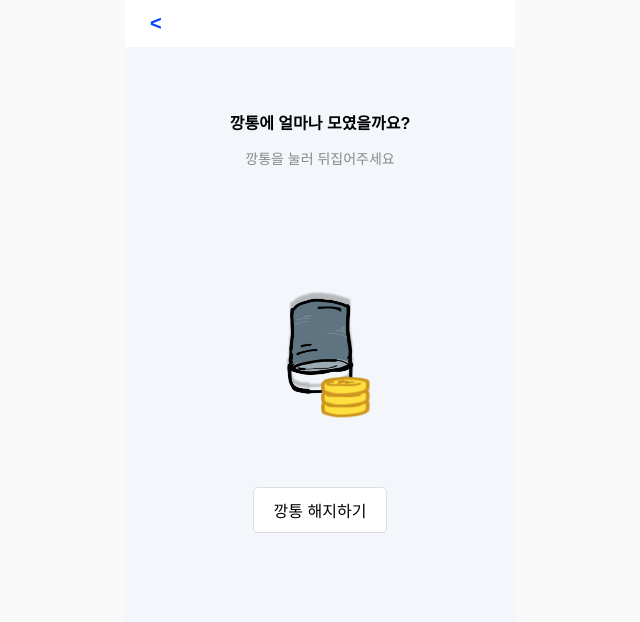
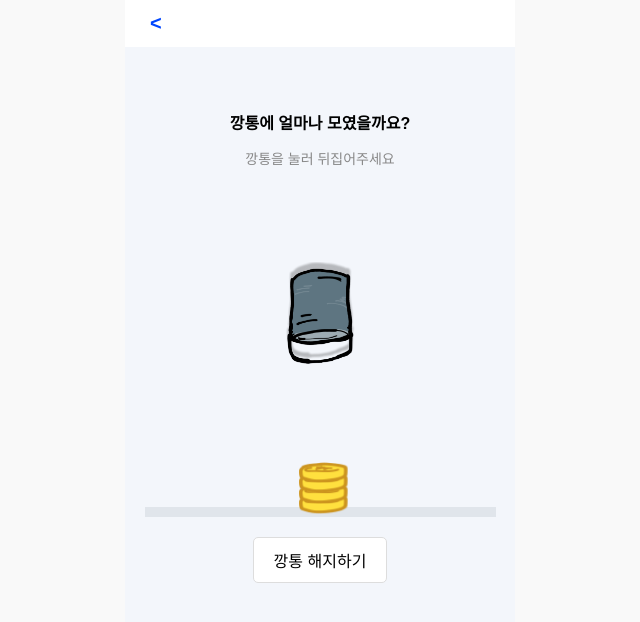
Before and after one commit to Jyebin/shinhan_team2_SOL_the_front, a React (Create React App) app: page /MyCanPage in a window 1280 px wide. Both pictures are taken after a click on the element 640 px from the left and 344 px from the top of the page. Shown: the top 622 px of the page, without its empty margins (320-960 px from the left). Built offline with nearby package versions, Linux system fonts and the light colour scheme; a web font is replaced by a local one.

Commit message:
design: Change position
- 깡통, 동전 위치 변경
- CSS 마무리

```diff
--- a/src/assets/myCan/MyCanPage.css
+++ b/src/assets/myCan/MyCanPage.css
@@ -25,7 +25,7 @@ body {
     display: flex;
     justify-content: center;
     align-items: center;
-    margin: 70px 0;
+    margin: 40px 0 70px 0;
     perspective: 1000px;
     position: relative; /* 동전이 깡통 안에서 시작되도록 relative 설정 */
 }
@@ -57,6 +57,8 @@ body {
     animation: floating 3s ease-in-out infinite;
     transition: transform 0.6s ease-in-out;
     transform-origin: center;
+
+    z-index: 1;
 }
 
 .bucket-image.flipped {
@@ -64,26 +66,16 @@ body {
     transform: rotateX(-180deg);
 }
 
-.coins-container {
-    position: absolute;
-    top: 0;
-    left: 50%;
-    width: 100%;
-    height: 100%;
-    transform: translateX(-50%); /* 동전이 깡통 중앙에서 시작되도록 설정 */
-    overflow: visible; /* 동전이 깡통 바깥으로 떨어지도록 설정 */
-}
-
 .coin {
     width: 50px;
     position: absolute; /* 동전의 위치를 절대적으로 설정 */
-    animation: drop 1s ease forwards;
-    transform-origin: top;
+    animation: drop 0.5s ease forwards;
+    z-index: -1;
 }
 
 @keyframes drop {
     0% {
-        transform: translateY(-200px) scale(0.8); /* 동전이 위에서 떨어지기 시작 */
+        transform: translateY(-100px) scale(0.8); /* 동전이 위에서 떨어지기 시작 */
         opacity: 0;
     }
     100% {
@@ -107,3 +99,32 @@ body {
     font-size: 16px;
     font-family: 'IBM Plex Sans KR', sans-serif;
 }
+
+.plus-one {
+    position: absolute;
+    left: 150%;
+    color: grey;
+    font-size: 20px;
+    animation: fadeUp 1s ease forwards;
+}
+
+@keyframes fadeUp {
+    0% {
+        opacity: 0;
+        transform: translateY(10px);
+    }
+    50% {
+        opacity: 1;
+        transform: translateY(0);
+    }
+    100% {
+        opacity: 0;
+        transform: translateY(-10px);
+    }
+}
+
+.line {
+    width: 90%;
+    height: 10px;
+    margin-top: 70px;
+}
--- a/src/pages/MyCanPage.js
+++ b/src/pages/MyCanPage.js
@@ -2,34 +2,63 @@ import React, { useState } from 'react';
 import Container from '../components/common/Container';
 import canUrl from '../assets/common/img/can_img.png';
 import coinUrl from '../assets/common/img/coin_img.png';
+import lineUrl from '../assets/common/img/line.png';
 import '../assets/myCan/MyCanPage.css';
 
-const balance = 32099;
+const balance = 49999;
 
 const MyCanPage = () => {
     const [flipped, setFlipped] = useState(false);
     const [coins, setCoins] = useState([]);
+    const [isAnimating, setIsAnimating] = useState(false); // 애니메이션 상태 추가
 
     const handleClick = () => {
+        if (isAnimating) return; // 애니메이션 중이면 클릭 방지
+
+        setIsAnimating(true); // 애니메이션 시작
+
         if (!flipped) {
+            setFlipped(true);
+
+            setTimeout(() => {
                 const newCoins = [];
                 const coinCount = Math.floor(balance / 10000);
 
                 for (let i = 0; i < coinCount; i++) {
                     const position = {
-                    left: '50%',
-                    top: `${100 - i * 10}%`, // 각 동전이 층층이 쌓이도록 top 위치를 설정
+                        left: '18%',
+                        top: `${220 - i * 10}%`, // 각 동전이 층층이 쌓이도록 top 위치를 설정
                     };
 
                     setTimeout(() => {
                         newCoins.push(position);
                         setCoins([...newCoins]); // 새 배열로 업데이트
+
+                        // 숫자가 1초 후에 사라지게 설정
+                        setTimeout(() => {
+                            setCoins((prevCoins) =>
+                                prevCoins.map((coin, idx) =>
+                                    idx === i
+                                        ? { ...coin, displayNumber: false }
+                                        : coin,
+                                ),
+                            );
+                        }, 1000); // 1초 후에 숫자가 사라지게 설정
                     }, i * 300); // 0.3초 간격으로 동전이 떨어지도록 설정
                 }
+
+                // 모든 동전 애니메이션이 끝난 후에 클릭을 다시 활성화
+                setTimeout(
+                    () => {
+                        setIsAnimating(false); // 애니메이션 종료
+                    },
+                    coinCount * 300 + 800,
+                ); // 동전 떨어지는 시간 고려
+            }, 600); // 깡통이 뒤집힌 후 0.6초 지연
         } else {
             setCoins([]); // 다시 클릭하면 동전을 초기화
+            setIsAnimating(false); // 애니메이션 종료
         }
-
         setFlipped(!flipped);
     };
 
@@ -53,19 +82,31 @@ const MyCanPage = () => {
                     alt="bucket"
                     className={`bucket-image ${flipped ? 'flipped' : ''}`}
                 />
-                <div className="coins-container">
                 {coins.map((position, index) => (
                     <div
                         key={index}
                         className="coin"
                         style={{ left: position.left, top: position.top }}
                     >
-                            <img src={coinUrl} className="coin" />
+                        <img
+                            src={coinUrl}
+                            className="coin"
+                            alt={`coin-${index}`}
+                        />
+                        <div
+                            className="plus-one"
+                            style={{
+                                top: `${200 - index * 10}%`,
+                                opacity:
+                                    position.displayNumber === false ? 0 : 1,
+                            }}
+                        >
+                            +{index + 1}
+                        </div>
                     </div>
                 ))}
             </div>
-            </div>
-
+            <img src={lineUrl} className="line" alt="line" />
             <div className="button-container">
                 <button className="terminate-button">깡통 해지하기</button>
             </div>
```
Also changed, not shown: src/assets/common/img/line.png (added). Lines whose indentation alone changed are shown as unchanged.
